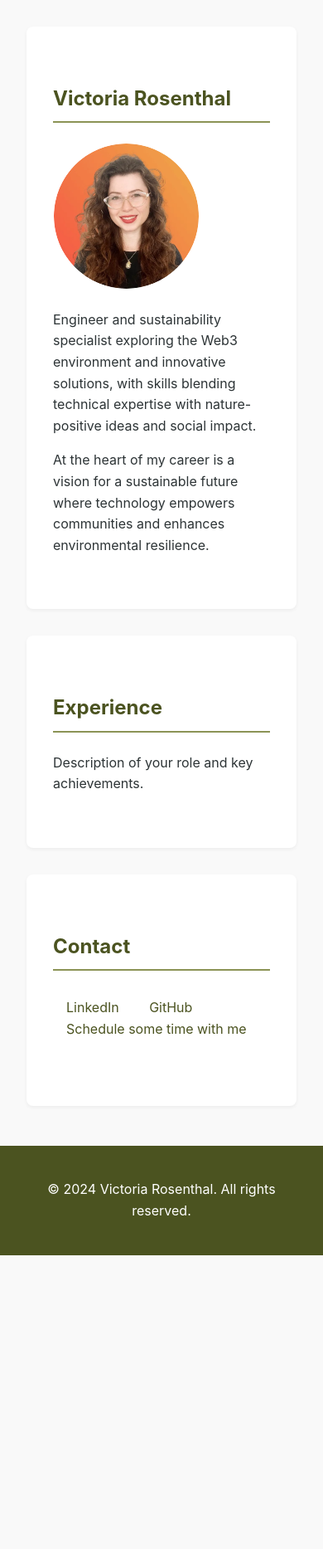
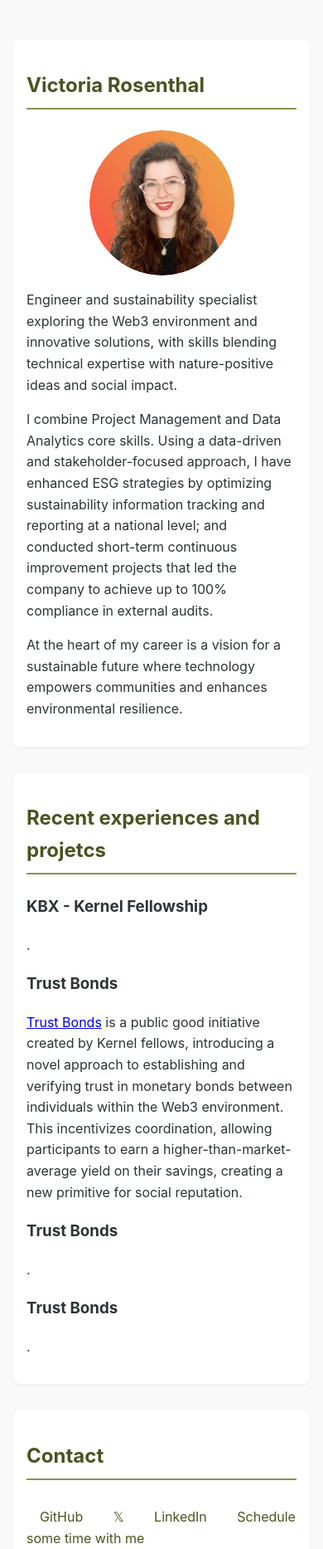
Before and after one commit to viccrosenthal/viccrosenthal.github.io, a plain HTML site: page index.html in a window 390 px wide. Shown: the top 1867 px of the page at 83% size. Before the commit the page ends 1513 px from the top, so only its background shows below. Drawn offline with Linux system fonts and the light colour scheme.

Commit message:
simple version1

```diff
--- a/index.html
+++ b/index.html
@@ -6,11 +6,10 @@
     <title>Your Name - Personal Website</title>
     <style>
       main {
-        max-width: 860px;
+        max-width: 560px;
       }
       body {
-        font-family: -apple-system, BlinkMacSystemFont, 'Segoe UI', Roboto,
-          Oxygen, Ubuntu, Cantarell, sans-serif;
+        font-family: -apple-system, BlinkMacSystemFont, 'Segoe UI', Roboto, Oxygen, Ubuntu, Cantarell, sans-serif;
         line-height: 1.6;
         margin: 0;
         padding: 0;
@@ -23,11 +22,7 @@
         padding: 1rem 1rem;
         text-align: center;
         position: relative;
-        background-image: linear-gradient(
-            rgba(75, 83, 32, 0.9),
-            rgba(75, 83, 32, 0.9)
-          ),
-          url('/api/placeholder/1200/400');
+        background-image: linear-gradient(rgba(75, 83, 32, 0.9), rgba(75, 83, 32, 0.9)), url('/api/placeholder/1200/400');
         background-size: cover;
         background-position: center;
       }
@@ -37,7 +32,7 @@
         border-radius: 50%;
         border: 1px solid white;
         margin-bottom: 0rem;
-        align-self: center;
+        align-self: left;
       }
       nav {
         /*background: #8B9355; */
@@ -76,6 +71,14 @@
         margin-top: 2rem;
         box-shadow: 0 2px 4px rgba(0, 0, 0, 0.05);
       }
+      @media (max-width: 600px) {
+        section {
+          padding: 1rem;
+        }
+        .main-content {
+          padding: 1rem;
+        }
+      }
       aside {
         width: 250px;
         padding: 2rem;
@@ -107,8 +110,8 @@
         transform: translateY(-5px);
       }
       footer {
-        background: #4b5320;
-        color: white;
+        /* background: #4b5320;
+        color: white; */
         text-align: center;
         padding: 1.5rem;
         margin-top: 3rem;
@@ -161,21 +164,25 @@
       <main>
         <section>
           <h1>Victoria Rosenthal</h1>
-          <img
-            src="images/profilepic_victoria2.png"
-            alt="Your Profile"
-            class="profile-img"
-          />
+          <div style="display: flex; width: 100%; justify-content: center">
+            <img src="images/profilepic_victoria2.png" alt="Your Profile" class="profile-img" />
+          </div>
           <p>
-            Engineer and sustainability specialist exploring the Web3
-            environment and innovative solutions, with skills blending technical
-            expertise with nature-positive ideas and social impact.
+            Engineer and sustainability specialist exploring the Web3 environment and innovative solutions, with skills blending technical expertise with
+            nature-positive ideas and social impact.
+            <!-- </p>
+          <p>As a native gaucha, born and raised in the vast open grasslands of the Pampas,
+            my love for our natural heritage has been a defining part of who I am. </p>
+        </p> -->
           </p>
+
           <p>
-            At the heart of my career is a vision for a sustainable future where
-            technology empowers communities and enhances environmental
-            resilience.
+            I combine Project Management and Data Analytics core skills. Using a data-driven and stakeholder-focused approach, I have enhanced ESG strategies by
+            optimizing sustainability information tracking and reporting at a national level; and conducted short-term continuous improvement projects that led
+            the company to achieve up to 100% compliance in external audits.
           </p>
+
+          <p>At the heart of my career is a vision for a sustainable future where technology empowers communities and enhances environmental resilience.</p>
         </section>
 
         <!-- <section id="projects">
@@ -202,9 +209,20 @@
         </section> -->
 
         <section id="experience">
-          <h2>Experience</h2>
+          <h2>Recent experiences and projetcs</h2>
           <div class="experience-item">
-            <p>Description of your role and key achievements.</p>
+            <h3>KBX - Kernel Fellowship</h3>
+            <p>.</p>
+            <h3>Trust Bonds</h3>
+            <p>
+              <a href="https://leomoura.org/trust-bonds/">Trust Bonds</a> is a public good initiative created by Kernel fellows, introducing a novel approach to
+              establishing and verifying trust in monetary bonds between individuals within the Web3 environment. This incentivizes coordination, allowing
+              participants to earn a higher-than-market-average yield on their savings, creating a new primitive for social reputation.
+            </p>
+            <h3>Trust Bonds</h3>
+            <p>.</p>
+            <h3>Trust Bonds</h3>
+            <p>.</p>
           </div>
         </section>
         <!--
@@ -282,13 +300,10 @@
         <section id="contact">
           <h2>Contact</h2>
           <div class="contact-links">
-            <a href="https://www.linkedin.com/in/victoriarosenthal/"
-              >LinkedIn</a
-            >
             <a href="https://github.com/viccrosenthal">GitHub</a>
-            <a href="https://calendly.com/vc-rosenthal"
-              >Schedule some time with me</a
-            >
+            <a href="https://x.com/vicrosenthal">𝕏</a>
+            <a href="https://www.linkedin.com/in/victoriarosenthal/">LinkedIn</a>
+            <a href="https://calendly.com/vc-rosenthal">Schedule some time with me</a>
           </div>
         </section>
       </main>
```
Also changed, not shown: 1 other file.
